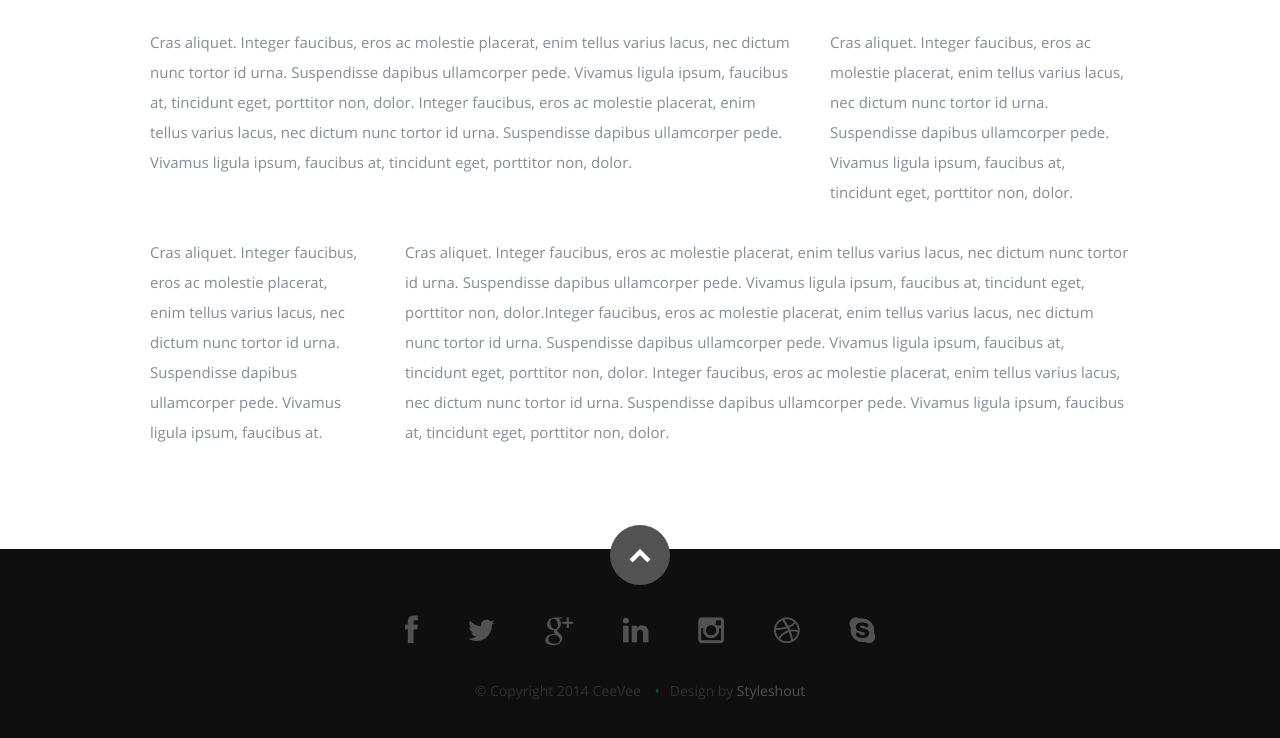
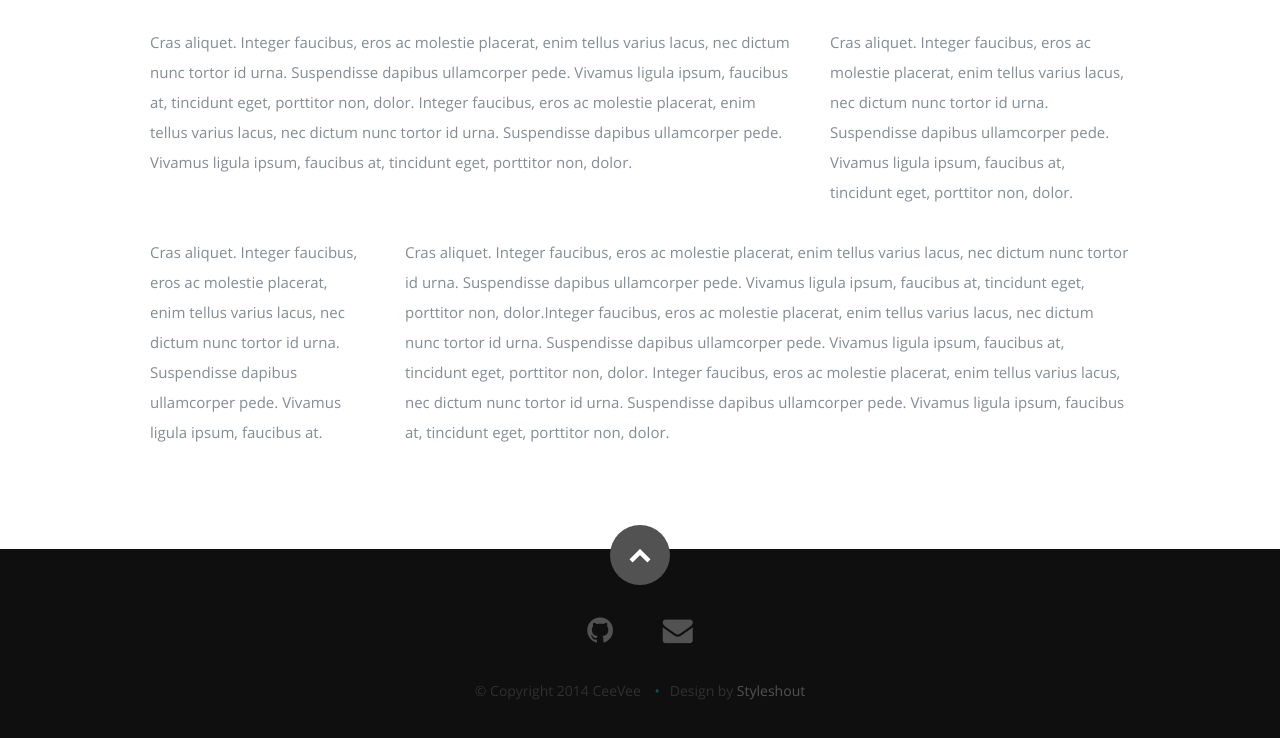
Before and after one commit to jc111111111111/justincoon.github.io, a website: page index.html in a window 1280 px wide. Shown: the part 4198-4936 px from the top of the page. Drawn offline with nearby package versions, Linux system fonts and the light colour scheme.

Commit message:
removed extra social media buttons

```diff
--- a/index.html
+++ b/index.html
@@ -502,13 +502,8 @@
          <div class="twelve columns">
 
             <ul class="social-links">
-               <li><a href="#"><i class="fa fa-facebook"></i></a></li>
-               <li><a href="#"><i class="fa fa-twitter"></i></a></li>
-               <li><a href="#"><i class="fa fa-google-plus"></i></a></li>
-               <li><a href="#"><i class="fa fa-linkedin"></i></a></li>
-               <li><a href="#"><i class="fa fa-instagram"></i></a></li>
-               <li><a href="#"><i class="fa fa-dribbble"></i></a></li>
-               <li><a href="#"><i class="fa fa-skype"></i></a></li>
+               <li><a href="https://github.com/justincoon" target="_blank"><i class="fa fa-github"></i></a></li>
+               <li><a href="#contact"><i class="fa fa-envelope"></i></a></li>
             </ul>
 
             <ul class="copyright">
```
